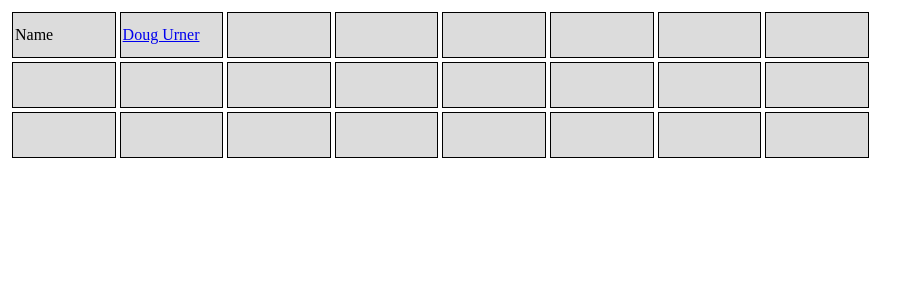
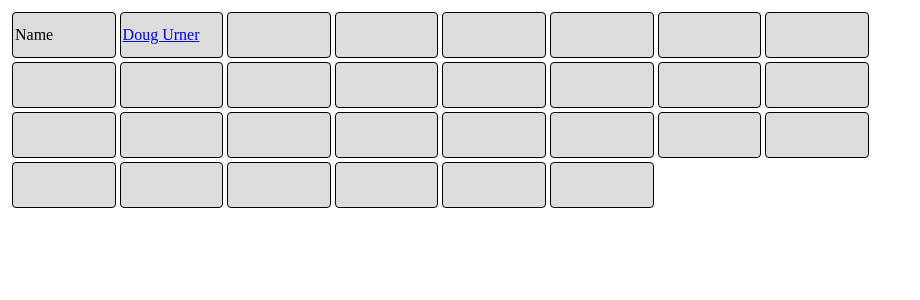
Before and after one commit to DouglasUrner/ClassStatus, a Rails app: page /status/index in a window 1280 px wide. Shown: the top 300 px of the page, without its empty margins (0-920 px from the left). Run offline with Rails 7, Linux system fonts and the light colour scheme; style sheets or scripts are compiled from the project's sources.

Commit message:
Finish roughing in large display.

```diff
--- a/app/assets/stylesheets/status.scss
+++ b/app/assets/stylesheets/status.scss
@@ -1,13 +1,25 @@
 // Place all the styles related to the Status controller here.
 // They will automatically be included in application.css.
 // You can use Sass (SCSS) here: https://sass-lang.com/
+
+// Computer display
 table {
   border-spacing: 4px;
 }
 td {
   background-color: #DCDCDC;
   border: 1px solid black;
+  border-radius: 4px;
   padding: 2px;
   width: 10%;
   height: 40px;
 }
+td.blank {
+  // Is there a way to set values back to defaults?
+  background-color: #FFFFFF;
+  border: 0px;
+}
+
+// Mobile device:
+// Tiny grid with bacground set to status color (map of room).
+// Tap on tile to expand info for that student.
--- a/app/views/status/index.html.erb
+++ b/app/views/status/index.html.erb
@@ -29,4 +29,14 @@
     <td></td>
     <td></td>
   </tr>
+  <tr>
+    <td></td>
+    <td></td>
+    <td></td>
+    <td></td>
+    <td></td>
+    <td></td>
+    <td class="blank"></td>
+    <td class="blank"></td>
+  </tr>
 </table>
```
